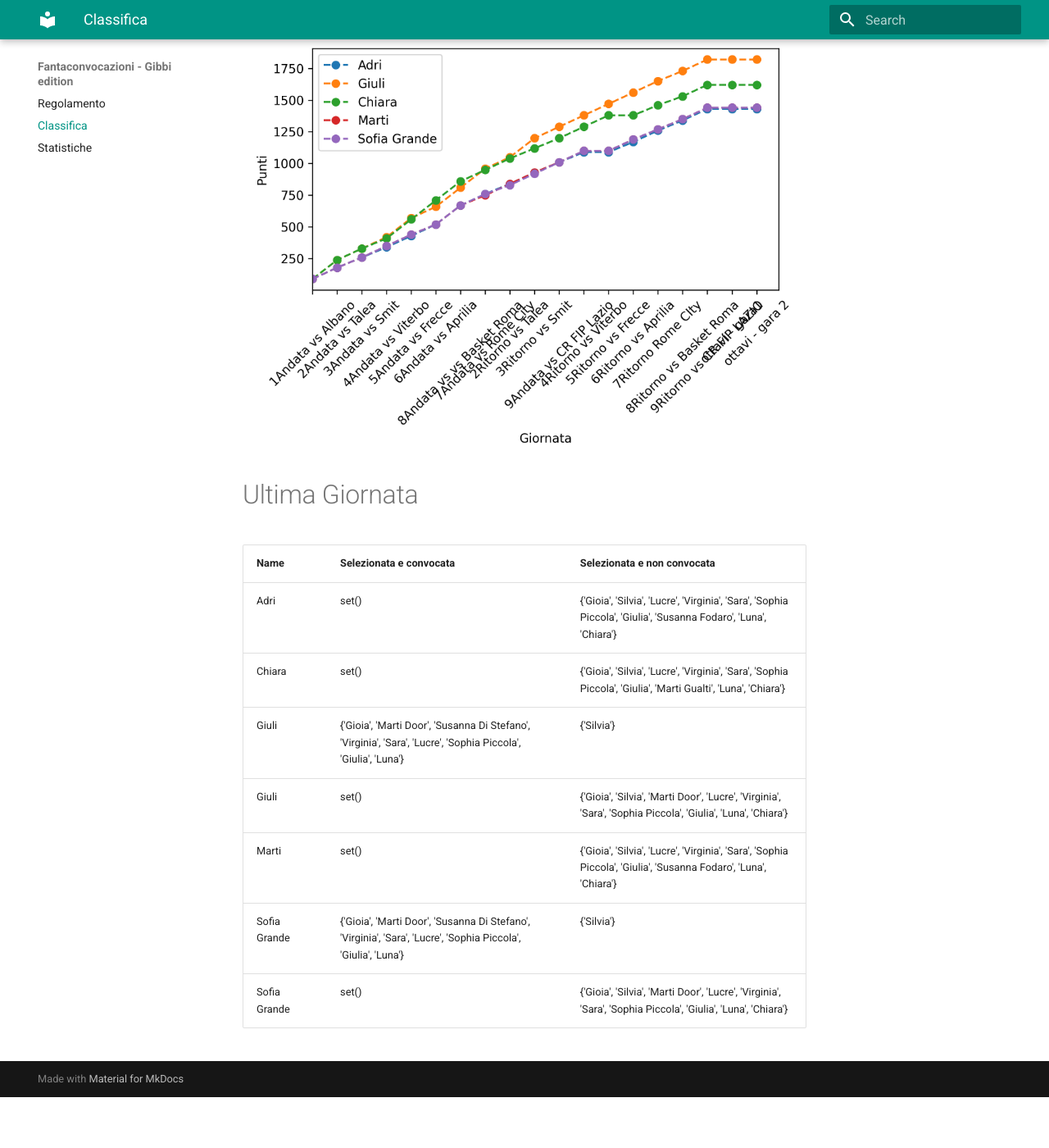
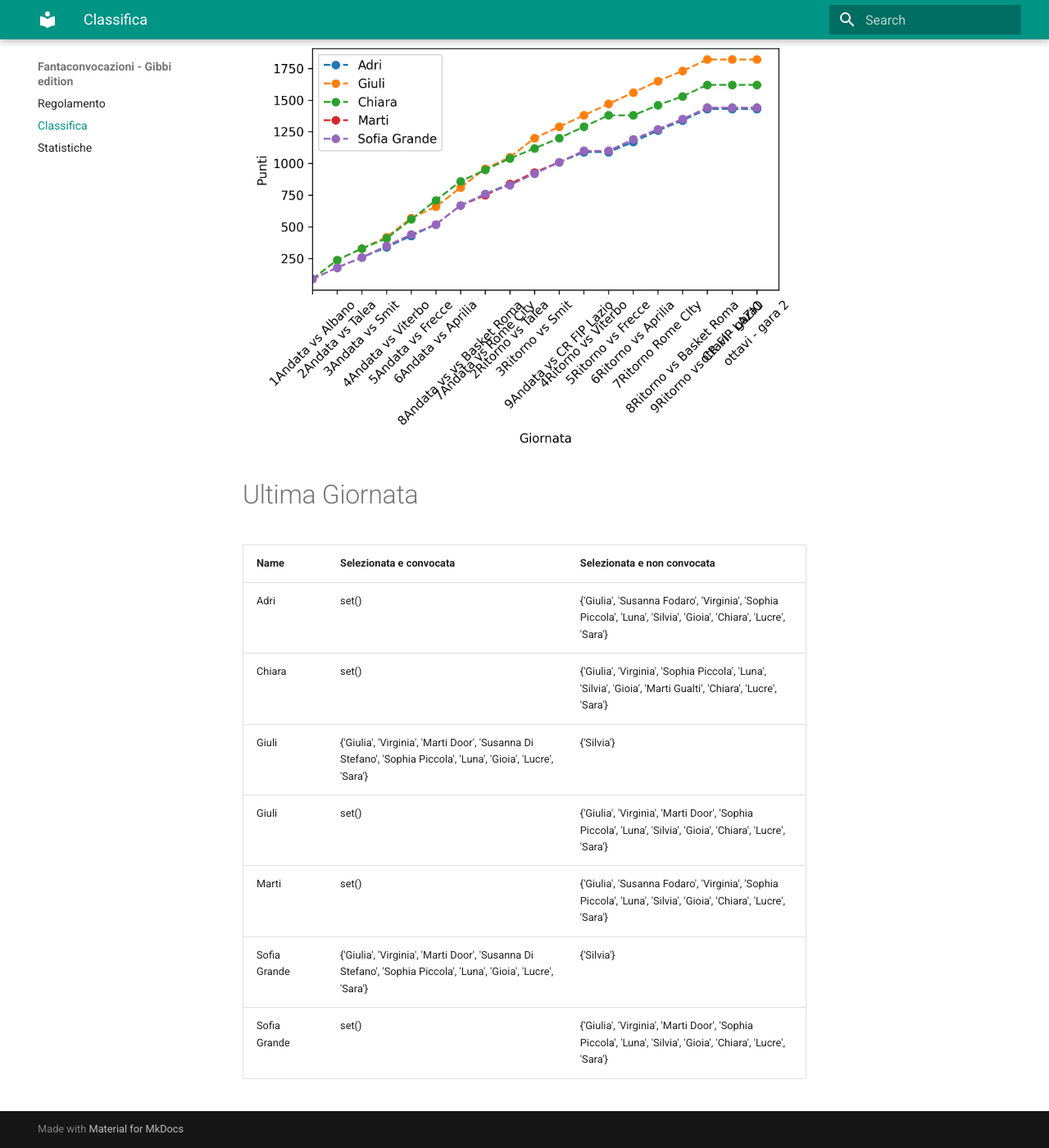
Before and after one commit to martinig94/fantagibbi, an MkDocs documentation site: the page built from docs/Classifica.md, in a window 1280 px wide and 1400 px high, scrolled down 565 px. Shown: the whole window at 82% size. Built offline with MkDocs 1.6.1 and Material for MkDocs 9.7.7, drawn with Linux system fonts in a browser that asks for light colours; before the commit the page ends 1903 px from its top, so only the background shows below that.

Commit message:
Auto-update from main.py

```diff
--- a/docs/Classifica.md
+++ b/docs/Classifica.md
@@ -18,11 +18,11 @@
 <!-- START_TABLE CORRECT -->
 | Name         | Selezionata e convocata                                                                                        | Selezionata e non convocata                                                                                      |
 |:-------------|:---------------------------------------------------------------------------------------------------------------|:-----------------------------------------------------------------------------------------------------------------|
-| Adri         | set()                                                                                                          | {'Gioia', 'Silvia', 'Lucre', 'Virginia', 'Sara', 'Sophia Piccola', 'Giulia', 'Susanna Fodaro', 'Luna', 'Chiara'} |
-| Chiara       | set()                                                                                                          | {'Gioia', 'Silvia', 'Lucre', 'Virginia', 'Sara', 'Sophia Piccola', 'Giulia', 'Marti Gualti', 'Luna', 'Chiara'}   |
-| Giuli        | {'Gioia', 'Marti Door', 'Susanna Di Stefano', 'Virginia', 'Sara', 'Lucre', 'Sophia Piccola', 'Giulia', 'Luna'} | {'Silvia'}                                                                                                       |
-| Giuli        | set()                                                                                                          | {'Gioia', 'Silvia', 'Marti Door', 'Lucre', 'Virginia', 'Sara', 'Sophia Piccola', 'Giulia', 'Luna', 'Chiara'}     |
-| Marti        | set()                                                                                                          | {'Gioia', 'Silvia', 'Lucre', 'Virginia', 'Sara', 'Sophia Piccola', 'Giulia', 'Susanna Fodaro', 'Luna', 'Chiara'} |
-| Sofia Grande | {'Gioia', 'Marti Door', 'Susanna Di Stefano', 'Virginia', 'Sara', 'Lucre', 'Sophia Piccola', 'Giulia', 'Luna'} | {'Silvia'}                                                                                                       |
-| Sofia Grande | set()                                                                                                          | {'Gioia', 'Silvia', 'Marti Door', 'Lucre', 'Virginia', 'Sara', 'Sophia Piccola', 'Giulia', 'Luna', 'Chiara'}     |
+| Adri         | set()                                                                                                          | {'Giulia', 'Susanna Fodaro', 'Virginia', 'Sophia Piccola', 'Luna', 'Silvia', 'Gioia', 'Chiara', 'Lucre', 'Sara'} |
+| Chiara       | set()                                                                                                          | {'Giulia', 'Virginia', 'Sophia Piccola', 'Luna', 'Silvia', 'Gioia', 'Marti Gualti', 'Chiara', 'Lucre', 'Sara'}   |
+| Giuli        | {'Giulia', 'Virginia', 'Marti Door', 'Susanna Di Stefano', 'Sophia Piccola', 'Luna', 'Gioia', 'Lucre', 'Sara'} | {'Silvia'}                                                                                                       |
+| Giuli        | set()                                                                                                          | {'Giulia', 'Virginia', 'Marti Door', 'Sophia Piccola', 'Luna', 'Silvia', 'Gioia', 'Chiara', 'Lucre', 'Sara'}     |
+| Marti        | set()                                                                                                          | {'Giulia', 'Susanna Fodaro', 'Virginia', 'Sophia Piccola', 'Luna', 'Silvia', 'Gioia', 'Chiara', 'Lucre', 'Sara'} |
+| Sofia Grande | {'Giulia', 'Virginia', 'Marti Door', 'Susanna Di Stefano', 'Sophia Piccola', 'Luna', 'Gioia', 'Lucre', 'Sara'} | {'Silvia'}                                                                                                       |
+| Sofia Grande | set()                                                                                                          | {'Giulia', 'Virginia', 'Marti Door', 'Sophia Piccola', 'Luna', 'Silvia', 'Gioia', 'Chiara', 'Lucre', 'Sara'}     |
 <!-- END_TABLE CORRECT -->
```
